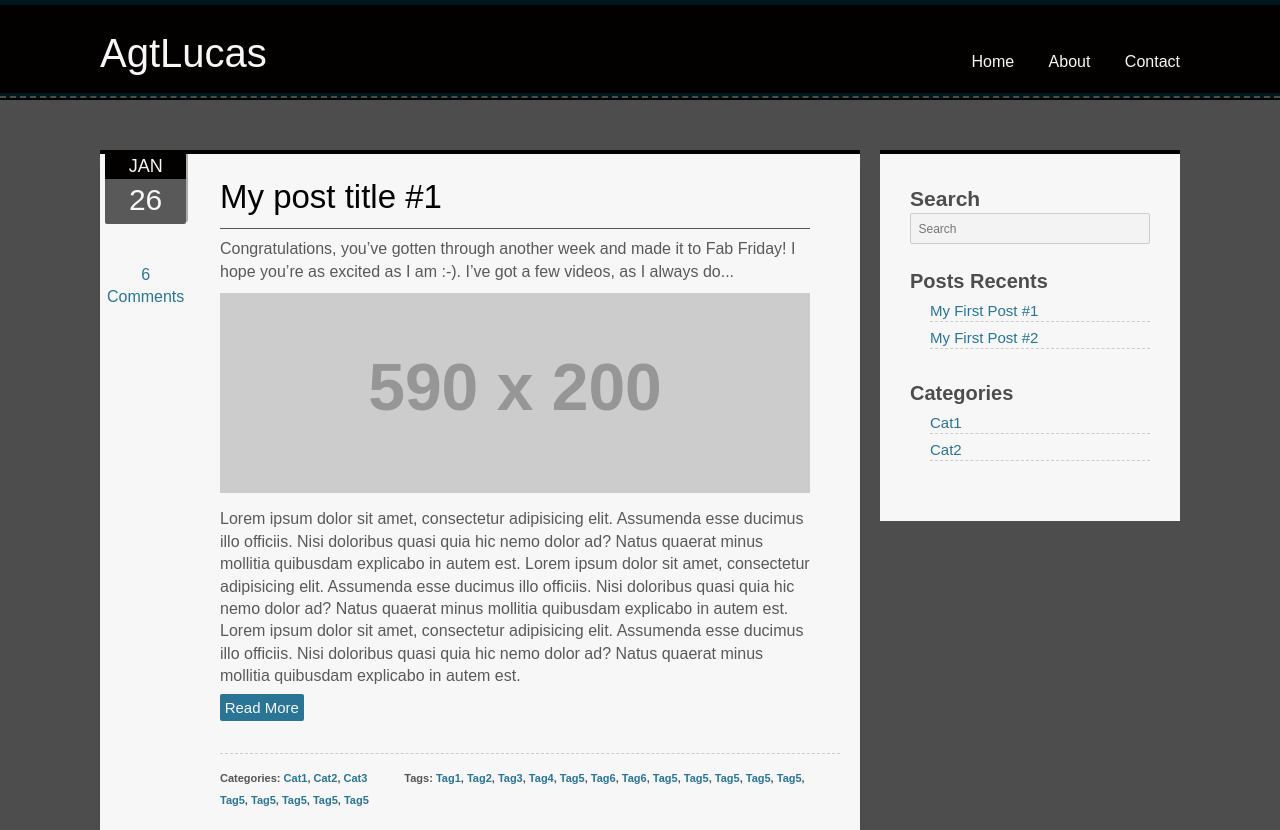
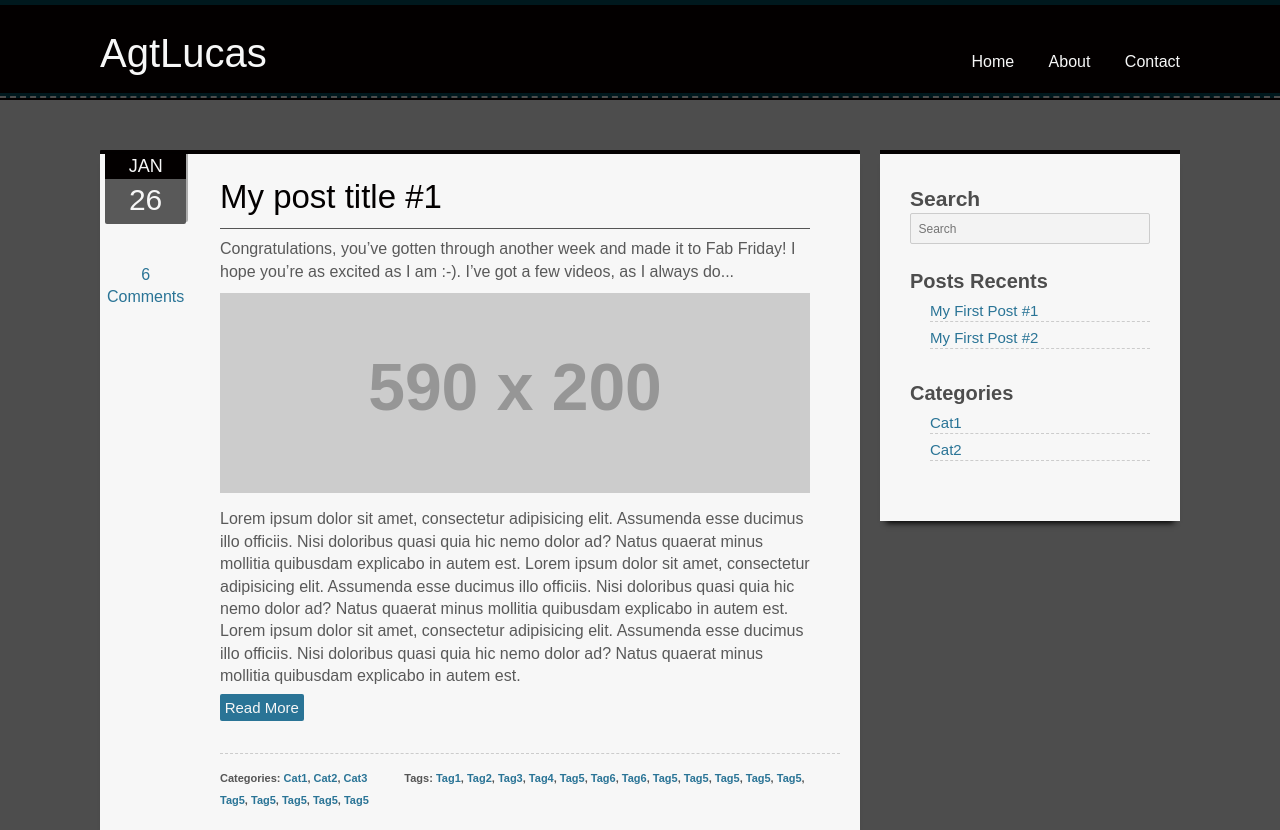
Before and after one commit to AgtLucas/Drifter, a PHP site: page / in a window 1280 px wide. Shown: the top 830 px of the page. Run offline with PHP 8.4, Linux system fonts and the light colour scheme; grey boxes labelled with a size stand in for pictures from a placeholder-image service; some libraries are stand-ins or nearby versions; some web fonts are replaced.

Commit message:
Almost there!

```diff
--- a/css/style.css
+++ b/css/style.css
@@ -261,6 +261,9 @@ section.main aside {
   padding: 1.875em;
   /* 30px */
   border-top: 4px solid #030000;
+  -webkit-box-shadow: 0 8px 6px -6px black;
+  -moz-box-shadow: 0 8px 6px -6px black;
+  box-shadow: 0 8px 6px -6px black;
 }
 section.main aside .search {
   font-family: "Francois One", sans-serif;
--- a/sass/_base.scss
+++ b/sass/_base.scss
@@ -19,6 +19,7 @@ $bad: #1283b8;
 $water: #33a8de;
 $snome: #3b8db3;
 $bluedust: #2a7496;
+$coolblue: #1a82f7;
 
 $agray: #4d4d4d;
 $lovegray: #515151;
--- a/sass/_layout.scss
+++ b/sass/_layout.scss
@@ -174,6 +174,9 @@ section.main {
 		background-color: $awhite;
 		padding: 1.875em; /* 30px */
 		border-top: 4px solid $nied;
+		-webkit-box-shadow: 0 8px 6px -6px black;
+	  		-moz-box-shadow: 0 8px 6px -6px black;
+	        box-shadow: 0 8px 6px -6px black;
 		.search {
 			font-family: 'Francois One', sans-serif;
 			color: $agray;
```
